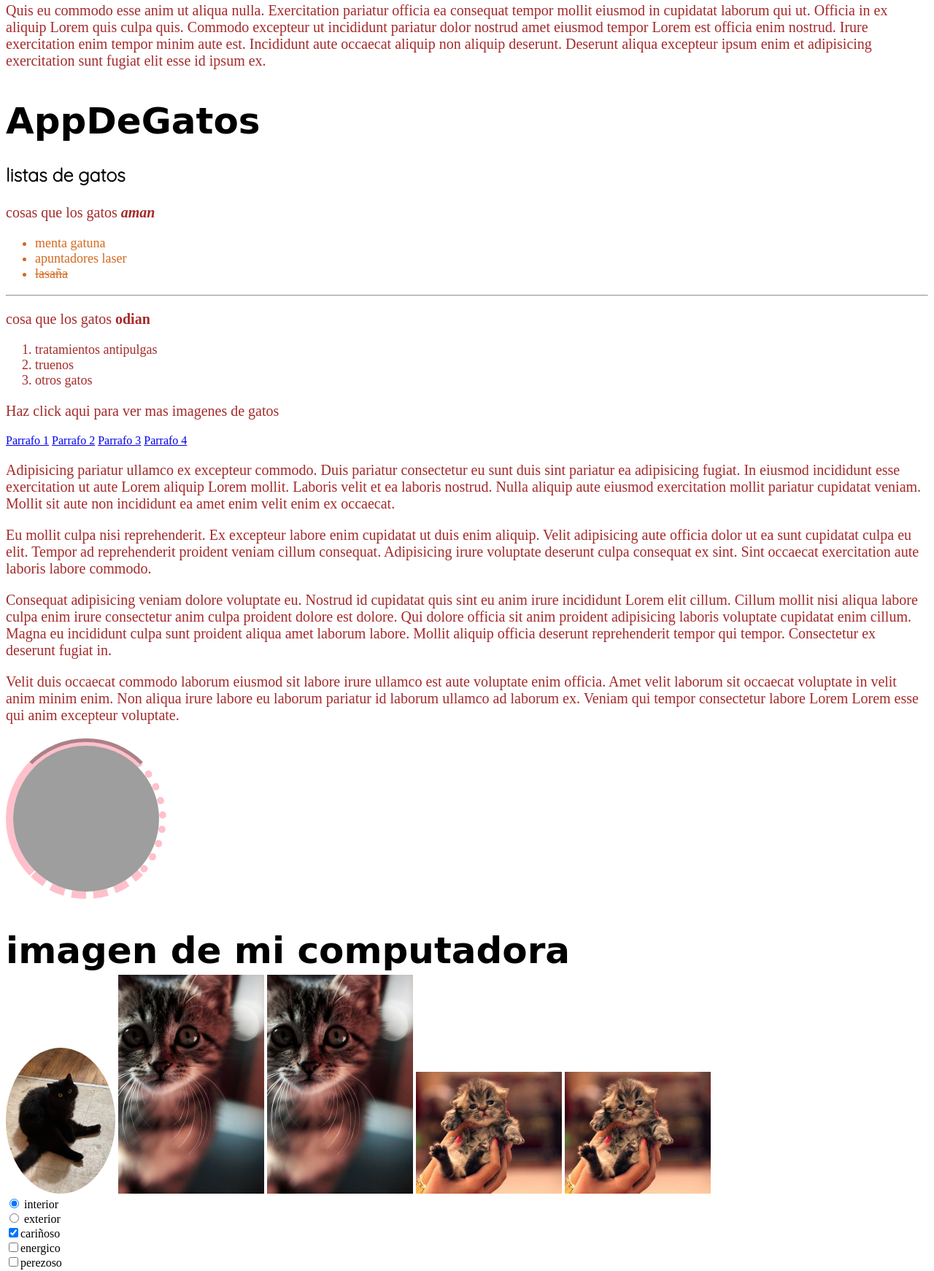
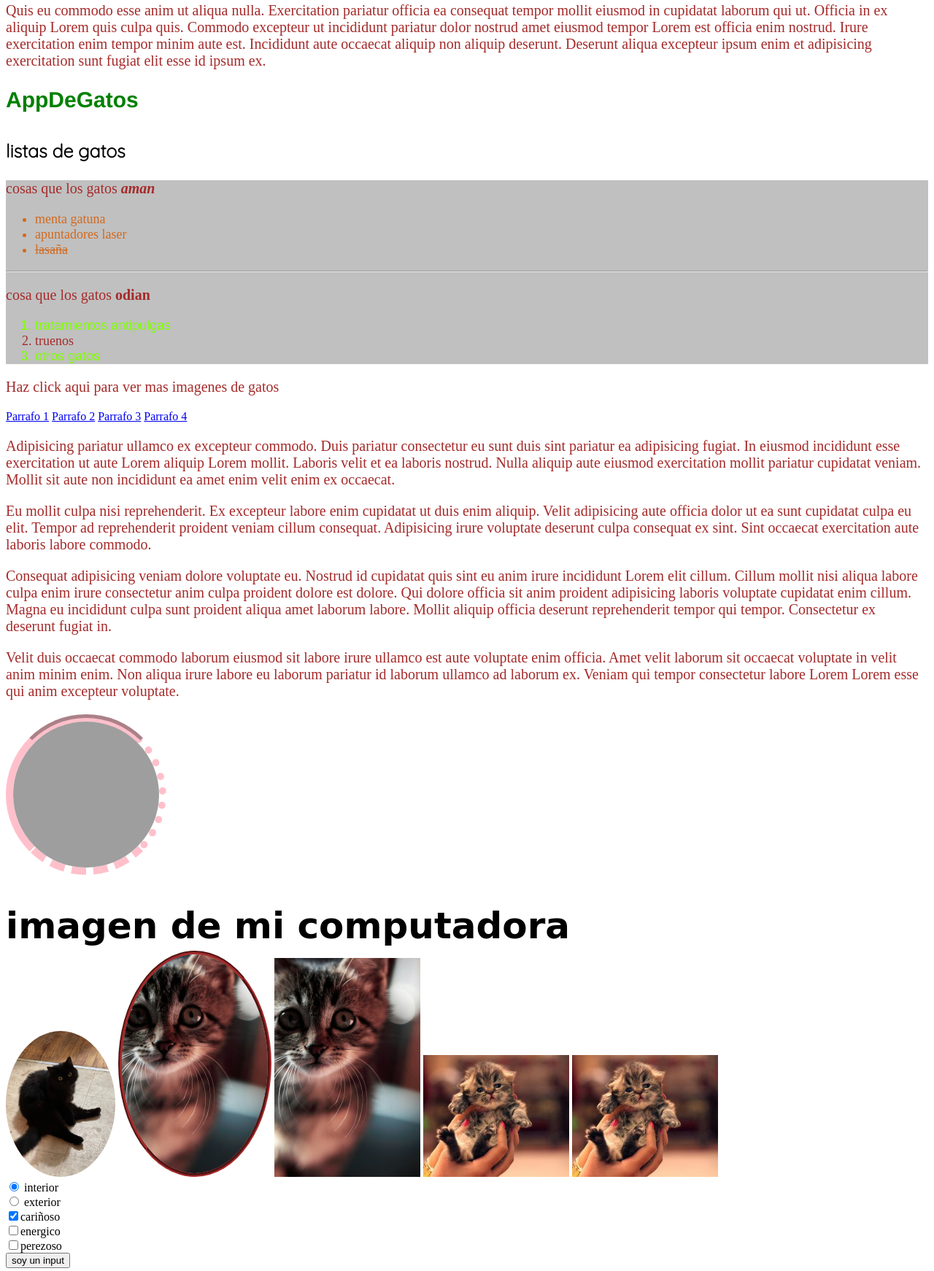
Before and after one commit to Nataliayor/curso-html-css, a plain HTML site: page index.html in a window 1280 px wide. Shown: the part 5-1747 px from the top of the page at 73% size. Drawn offline with Linux system fonts and the light colour scheme; grey boxes are pictures that could not be loaded; a web font is replaced by a local one.

Commit message:
diseno power point

```diff
--- a/index.html
+++ b/index.html
@@ -12,18 +12,18 @@
 
   </head>
 	<body>
-		<h2>AppDeGatos</h2>
+		<h2 id="titulo-app-gatos">AppDeGatos</h2>
 
 		<br>
 
 		<h3>listas de gatos</h3>
-		<div>
-      <p>cosas que los gatos <em>
-      <strong>aman</strong>
+		<div class="contenedor-listas">
+      		<p>cosas que los gatos <em>
+      			<strong>aman</strong>
       </em>
       </p>
 
-      <ul class="Maryvis-class Natalia-class">
+      <ul id="lista-gatos-aman" class="Maryvis-class Natalia-class">
         <li>
           menta gatuna
         </li>
@@ -42,7 +42,7 @@
 
       <hr>
       <p>cosa que los gatos <strong>odian</strong> </p>
-      <ol class="Natalia-class">
+      <ol id="listas-gatos-odian" class="Natalia-class">
         <li>tratamientos antipulgas</li>
         <li>truenos</li>
         <li>otros gatos</li>
@@ -67,7 +67,7 @@
 		<br>
 		<img class="imagen-redondeada" src="./inamgenes/gato3.jpg" alt="gato negro" height="200px">
 		<!-- tarea 27/11/22 -->
-		<img src="./gato1.jpg" alt="gatico curioso con los ojos abiertos"width="200px">
+		<img id="imagen-de-gatos" src="./gato1.jpg" alt="gatico curioso con los ojos abiertos"width="200px">
 		<img src="gato1.jpg" alt="gatico curioso con los ojos abiertos" width="200px">
 		<img src="inamgenes/gato2.jpg" alt="gatico bebe" width="200px">
 		<img src="./inamgenes/gato2.jpg" alt="gatico bebe" width="200px">
@@ -96,7 +96,7 @@
 
 
 
-			<!-- <input type="submit" value="soy un input"> -->
+			<input type="submit" value="soy un input">
 		</form>
 		<br>
 		<!-- <img src="inamgenes/iglesia/iglesia1.jpg" alt=""> -->
--- a/style.css
+++ b/style.css
@@ -43,3 +43,29 @@ h3 {
 .imagen-redondeada {
 	border-radius: 50%;
 }
+.contenedor-listas {
+	background-color: silver;
+}
+
+#titulo-app-gatos {
+	font-size: 30px;
+	color: green;
+	font-family: 'Franklin Gothic Medium', 'Arial Narrow', Arial, sans-serif;
+}
+#imagen-de-gatos {
+	border-radius: 50%;
+	border-width: 5px;
+	border-style: groove;
+	border-color: brown;
+}
+
+#listas-gatos-aman {
+	font-size: 15px;
+	color: blueviolet;
+}
+
+#listas-gatos-odian :nth-child(odd) {
+	font-size: 18px;
+	font-family: Arial, Helvetica, sans-serif;
+	color: chartreuse;
+}
```
Also changed, not shown: 1 other file.
